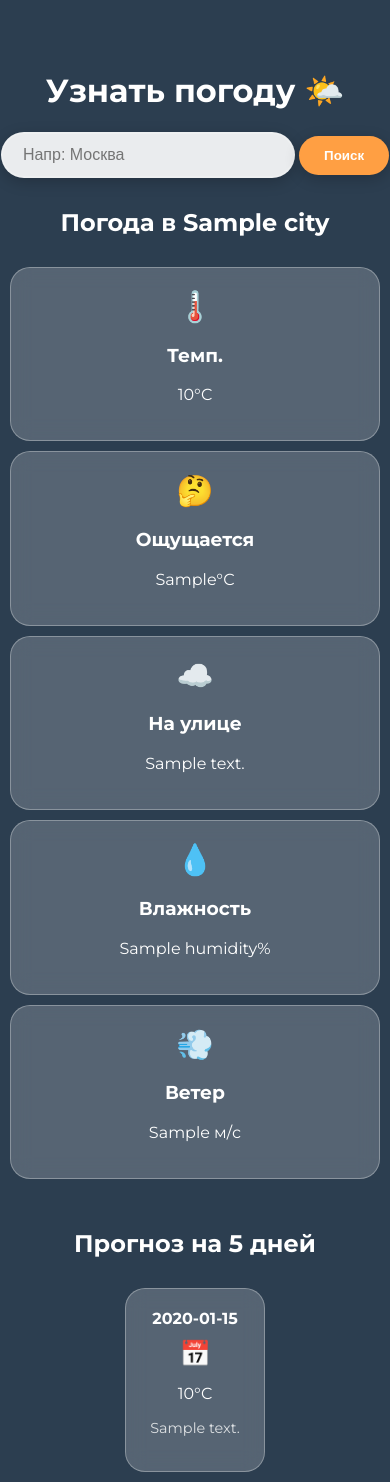
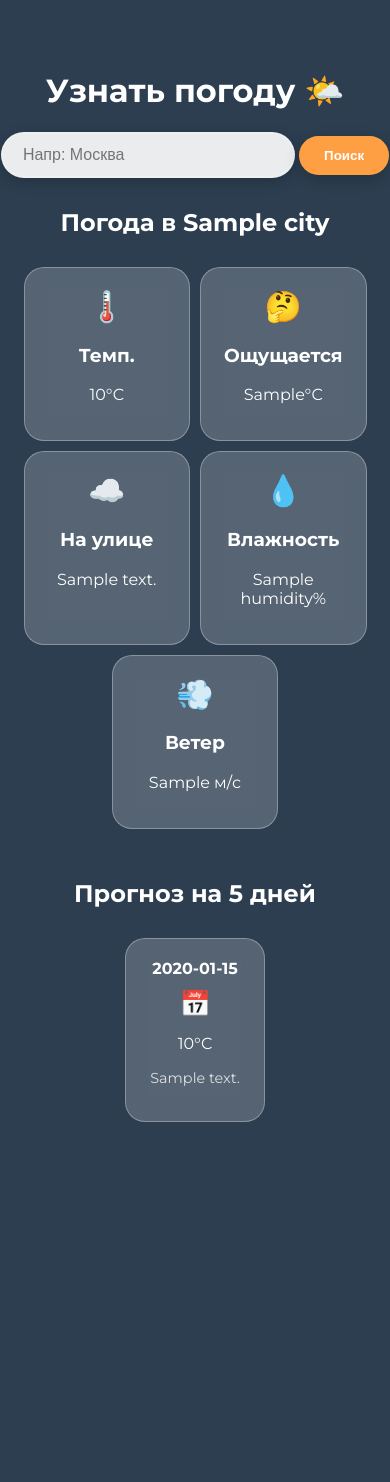
Before and after one commit to Ebu4iy-ej/weather_app, a Flask app: template templates/index.html in a window 390 px wide. After the commit the page ends 1122 px from the top, so only its background shows below. Run offline with Flask 3, Linux system fonts and the light colour scheme; the template is opened without the code that fills it: most values are stand-ins (such as "Sample title", 1, 10 or a date in 2020).

Commit message:
Add files via upload

```diff
--- a/static/style.css
+++ b/static/style.css
@@ -102,10 +102,12 @@ button:hover {
     .weather-container {
         padding: 10px;
         gap: 10px;
+        display: flex;
+        flex-wrap: wrap;
     }
 
     .weather-card {
-        width: 100%; /* Карточки будут идти одна под другой, а не в ряд */
+        flex: 0 0 45%; /* Карточки будут идти одна под другой, а не в ряд */
         box-sizing: border-box;
     }
 }
```
